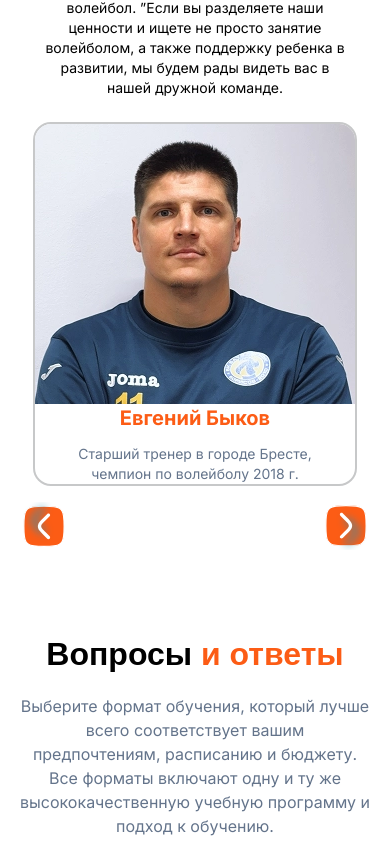
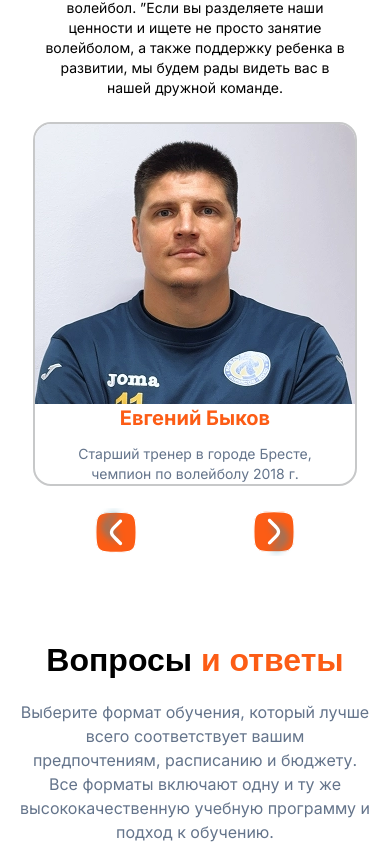
Before and after one commit to evgeniyworkbel/like-volley, a Next.js app: page / in a window 390 px wide. Shown: the part 3458-4304 px from the top of the page. Built offline with nearby package versions, Linux system fonts and the light colour scheme; a web font is replaced by a local one.

Commit message:
fix(shared): add-padding for mobile carousel button

```diff
--- a/src/shared/ui/carousel/carousel.tsx
+++ b/src/shared/ui/carousel/carousel.tsx
@@ -19,7 +19,7 @@ export function Carousel({ slidesPerView, children }: CarouselProps) {
   const { onPrevButtonClick, onNextButtonClick } = usePrevNextButtons(emblaApi);
 
   return (
-    <div className="grid gap-4 xl:grid-cols-[auto_1fr_auto]">
+    <div className="grid gap-[22px] xl:grid-cols-[auto_1fr_auto]">
       <CarouselButton
         className="hidden xl:inline"
         position="left"
@@ -33,7 +33,7 @@ export function Carousel({ slidesPerView, children }: CarouselProps) {
         </div>
       </div>
 
-      <div className="flex justify-between xl:hidden">
+      <div className="flex justify-between px-18 xl:hidden">
         <CarouselButton position="left" onClick={onPrevButtonClick} />
         <CarouselButton position="right" onClick={onNextButtonClick} />
       </div>
```
